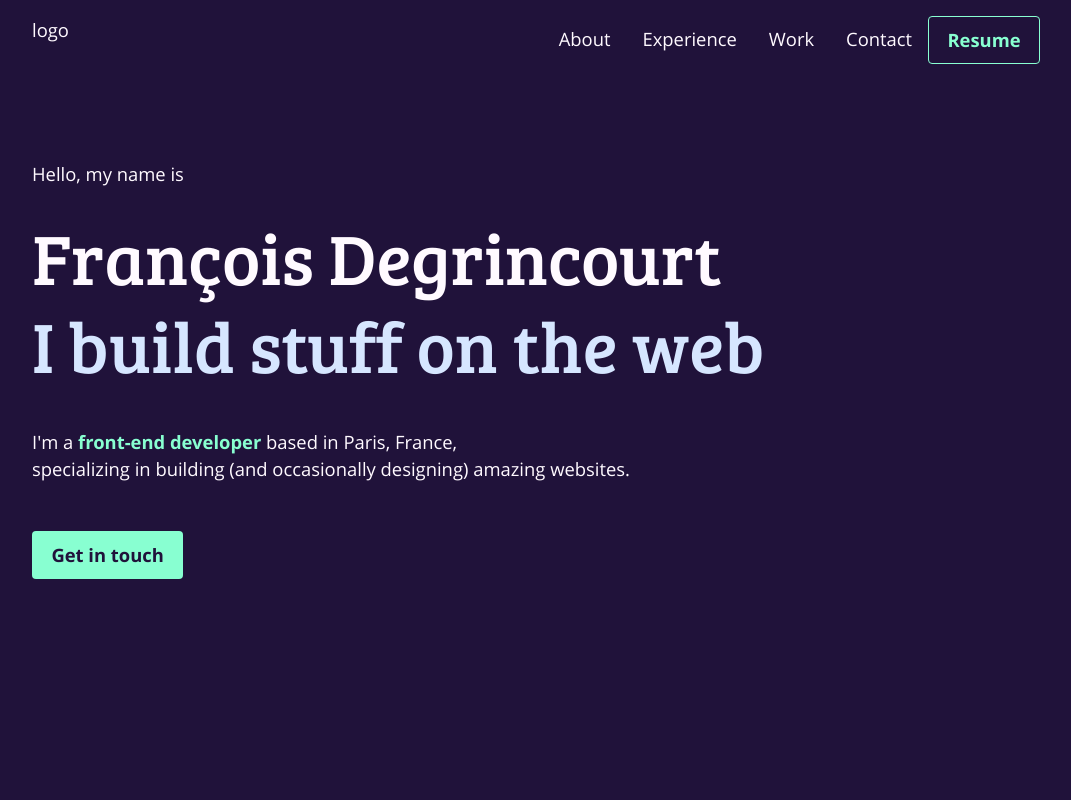
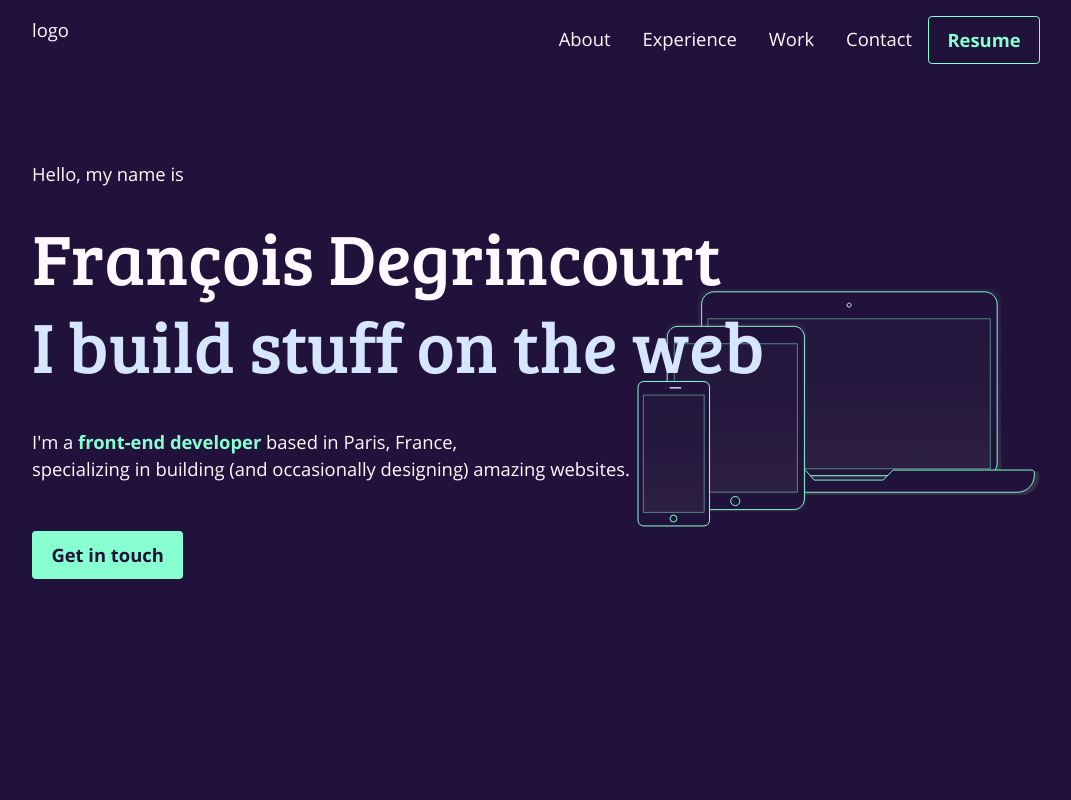
Before and after one commit to fr2Dev/portfolio-v3, a React (Create React App) app: page / in a window 1280 px wide. Shown: the top 800 px of the page, without its empty margins (104-1175 px from the left). Built offline with nearby package versions, Linux system fonts and the light colour scheme.

Commit message:
[REFACT] layouts in separate folder

```diff
--- a/src/App.tsx
+++ b/src/App.tsx
@@ -3,7 +3,7 @@ import { ThemeProvider } from 'styled-components';
 import Avatar from './components/avatar';
 import Card from './components/card';
 import { GlobalStyle, theme } from './style';
-import { MainWrapper, Container, Row, Hero } from './components/layoutComponents';
+import { MainWrapper, Container, Row, Hero } from './components/layouts';
 import { Nav, Button, ItemNav, TwitterLink, Highlight } from './components/styled';
 import './style/fonts.css';
 
@@ -50,8 +50,8 @@ function App() {
                 Get in touch
               </Button>
             </Hero>
-            <h3>About me</h3>
             <section>
+              <h3>About me</h3>
               <Card>
                 <p>
                   Hi ! 👋 I am a self-taught developer, passionate about the web and love to create
--- /dev/null
+++ b/src/components/layouts/container.ts
@@ -0,0 +1,26 @@
+import styled, { css } from 'styled-components';
+const screenSizes = [
+  { breakpoint: '576px', value: '540px' },
+  { breakpoint: '768px', value: '720px' },
+  { breakpoint: '992px', value: '960px' },
+  { breakpoint: '1200px', value: '1040px' },
+  { breakpoint: '1440px', value: '1400px' },
+];
+
+export const Container = styled.div`
+
+  margin: auto;
+  max-width: 100%;
+  padding: 0 var(--base);
+
+  ${screenSizes.map((size) => {
+    const { breakpoint, value } = size;
+
+    return css`
+      @media only screen and (min-width: ${breakpoint}) {
+        max-width: ${value};
+      }
+    `;
+  })}
+}
+`;
--- /dev/null
+++ b/src/components/layouts/hero.ts
@@ -0,0 +1,25 @@
+import styled from 'styled-components';
+import devices from '../../images/devices.svg';
+
+export const Hero = styled.section`
+  min-height: 100vh;
+  background: url('${devices}');
+  background-repeat: no-repeat;
+  background-position: 100% 40%;
+  background-size: 40%;
+
+  & > * + * {
+    &:not(h1):not(h2) {
+      margin-top: 3rem;
+    }
+  }
+
+  h1 {
+    line-height: 1;
+    margin-top: 2rem;
+  }
+  h2 {
+    line-height: 1;
+    margin-top: 1rem;
+  }
+`;
--- /dev/null
+++ b/src/components/layouts/index.ts
@@ -0,0 +1,4 @@
+export { Container } from './container';
+export { MainWrapper } from './mainWrapper';
+export { Row } from './row';
+export { Hero } from './hero';
--- /dev/null
+++ b/src/components/layouts/mainWrapper.ts
@@ -0,0 +1,8 @@
+import styled from 'styled-components';
+
+export const MainWrapper = styled.div`
+  margin: 0;
+  display: flex;
+  min-height: 100vh;
+  flex-direction: column;
+`;
--- a/src/components/layoutComponents.tsx
+++ b/src/components/layouts/row.ts
@@ -1,36 +1,4 @@
-import styled, { css } from 'styled-components';
-
-export const MainWrapper = styled.div`
-  margin: 0;
-  display: flex;
-  min-height: 100vh;
-  flex-direction: column;
-`;
-const screenSizes = [
-  { breakpoint: '576px', value: '540px' },
-  { breakpoint: '768px', value: '720px' },
-  { breakpoint: '992px', value: '960px' },
-  { breakpoint: '1200px', value: '1040px' },
-  { breakpoint: '1440px', value: '1400px' },
-];
-
-export const Container = styled.div`
-
-  margin: auto;
-  max-width: 100%;
-  padding: 0 var(--base);
-
-  ${screenSizes.map((size) => {
-    const { breakpoint, value } = size;
-
-    return css`
-      @media only screen and (min-width: ${breakpoint}) {
-        max-width: ${value};
-      }
-    `;
-  })}
-}
-`;
+import styled from 'styled-components';
 
 interface RowProps {
   flex?: string;
@@ -62,22 +30,3 @@ export const Row = styled.div<RowProps>`
 //   margin: ${(props) => (props.margin ? props.margin : "0")};
 //   width: ${(props) => (props.width ? props.width : "auto")};
 // `;
-
-export const Hero = styled.section`
-  min-height: 100vh;
-
-  & > * + * {
-    &:not(h1):not(h2) {
-      margin-top: 3rem;
-    }
-  }
-
-  h1 {
-    line-height: 1;
-    margin-top: 2rem;
-  }
-  h2 {
-    line-height: 1;
-    margin-top: 1rem;
-  }
-`;
```
Also changed, not shown: src/images/devices.svg (renamed from src/devices.svg), src/images/logo.svg (renamed from src/logo.svg).
